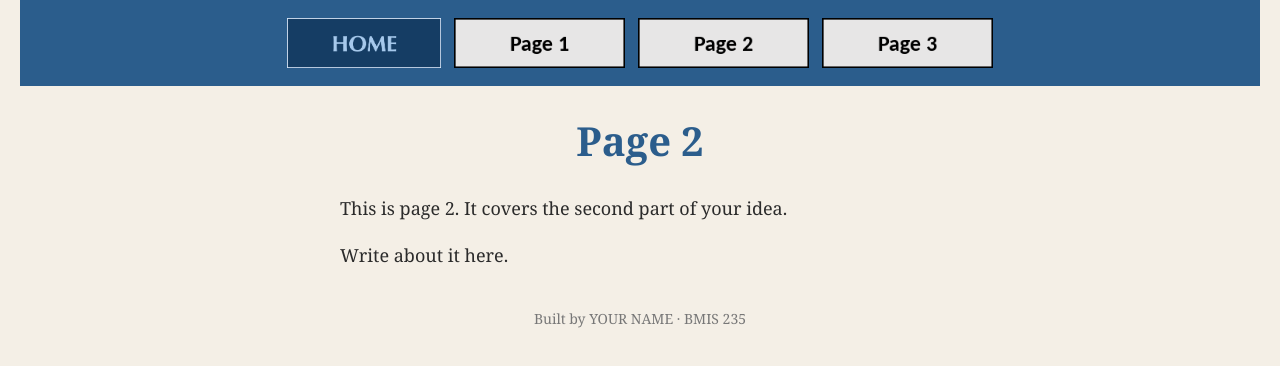
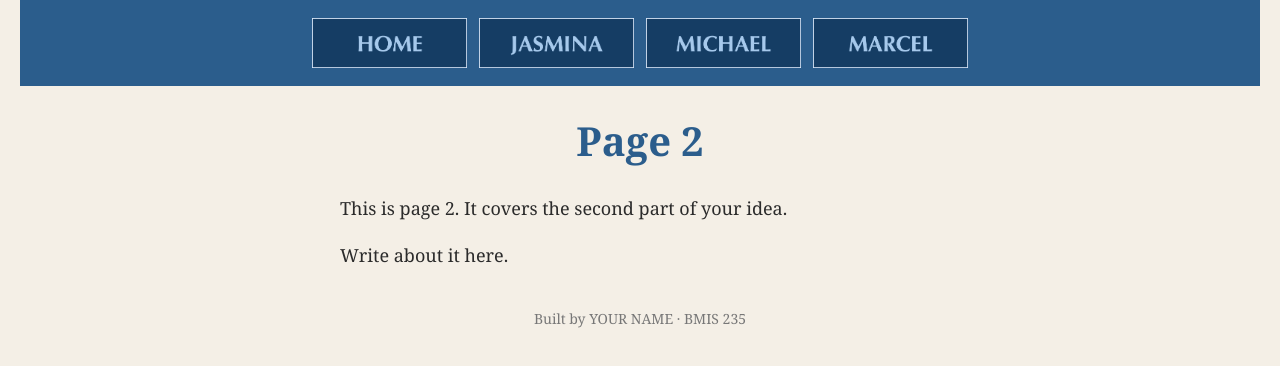
Before and after one commit to corpren8/bmis235-html-3, a plain HTML site: page michael.html in a window 1280 px wide. Drawn offline with Linux system fonts and the light colour scheme.

Commit message:
Update navigation links in michael.html

```diff
--- a/michael.html
+++ b/michael.html
@@ -23,9 +23,9 @@
      ===================================================================== -->
 <nav>
     <a href="index.html"><img src="img/home.png" alt="Home"></a>
-    <a href="page1.html"><img src="img/page1.png" alt="Page 1"></a>
-    <a href="page2.html"><img src="img/page2.png" alt="Page 2"></a>
-    <a href="page3.html"><img src="img/page3.png" alt="Page 3"></a>
+    <a href="jasmina.html"><img src="img/jasmina.png" alt="Jasmina"></a>
+    <a href="michael.html"><img src="img/michael.png" alt="Michael"></a>
+    <a href="marcel.html"><img src="img/marcel.png" alt="Marcel"></a>
 </nav>
 
 <h1>Page 2</h1>
```
